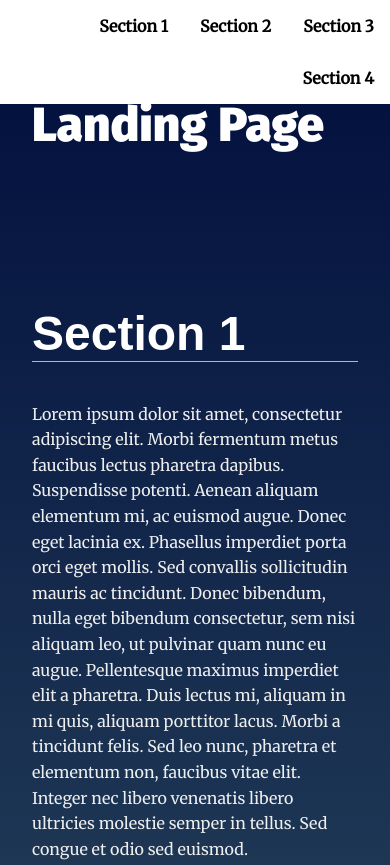
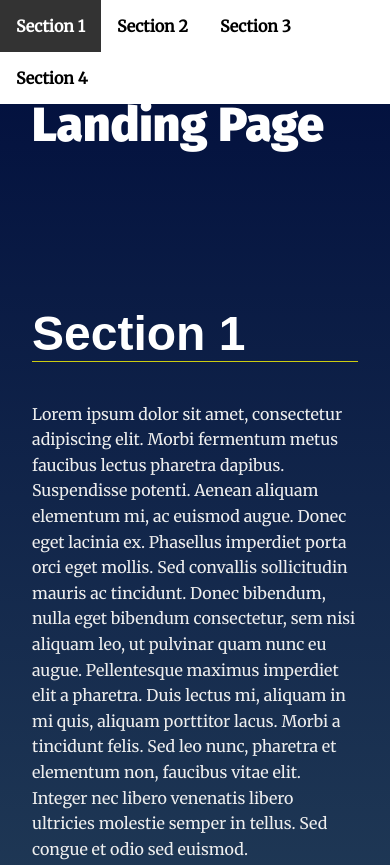
Before and after one commit to KRonaldoK/fend-lpp, a plain HTML site: page index.html in a window 390 px wide. Shown: the top 865 px of the page. Drawn offline with Linux system fonts and the light colour scheme.

Commit message:
fix: Responsiveness
Media queries for:
header, navigation bar and section

```diff
--- a/css/styles.css
+++ b/css/styles.css
@@ -30,10 +30,6 @@ h1 {
     h1 {
         font-size: 7em;
         margin: 2em 4rem 1em;
-    }
-    .landing__container {
-      max-width: 50em;
-      padding: 4em;
     }
 }
 
@@ -70,30 +66,42 @@ section {
 .navbar__menu ul {
     padding-left: 0;
     margin: 0;
-    text-align: right;
+    text-align: left;
 }
-
+/*
 .navbar__menu li {
     display: inline-block;
 }
-
+*/
 .navbar__menu .menu__link {
+    display: inline-block;
     padding: 1em;
     font-weight: bold;
     text-decoration: none;
     color: #000;
 }
 
+.menu__link.selected,
 .navbar__menu .menu__link:hover {
     background: #333;
     color: #fff;
     transition: ease 0.3s all;
 }
 
-.navbar__menu .menu__link:active {
-  background: #333;
-  color: #fff;
-  transition: ease 0.3s all;
+#navbar__list {
+  display: flex;
+  flex-wrap: wrap;
+}
+/*
+#navbar__list > li {
+  flex: 0 50%;
+}
+*/
+
+@media (min-width: 900px) {
+  #navbar__list {
+    display: block;
+  }
 }
 
 /* Header Styles */
@@ -122,6 +130,13 @@ section {
 .landing__container {
     padding: 1em;
     text-align: left;
+}
+
+@media only screen and (min-width: 35em){
+  .landing__container {
+    max-width: 50em;
+    padding: 4em;
+  }
 }
 
 section:nth-of-type(even) .landing__container {
```
